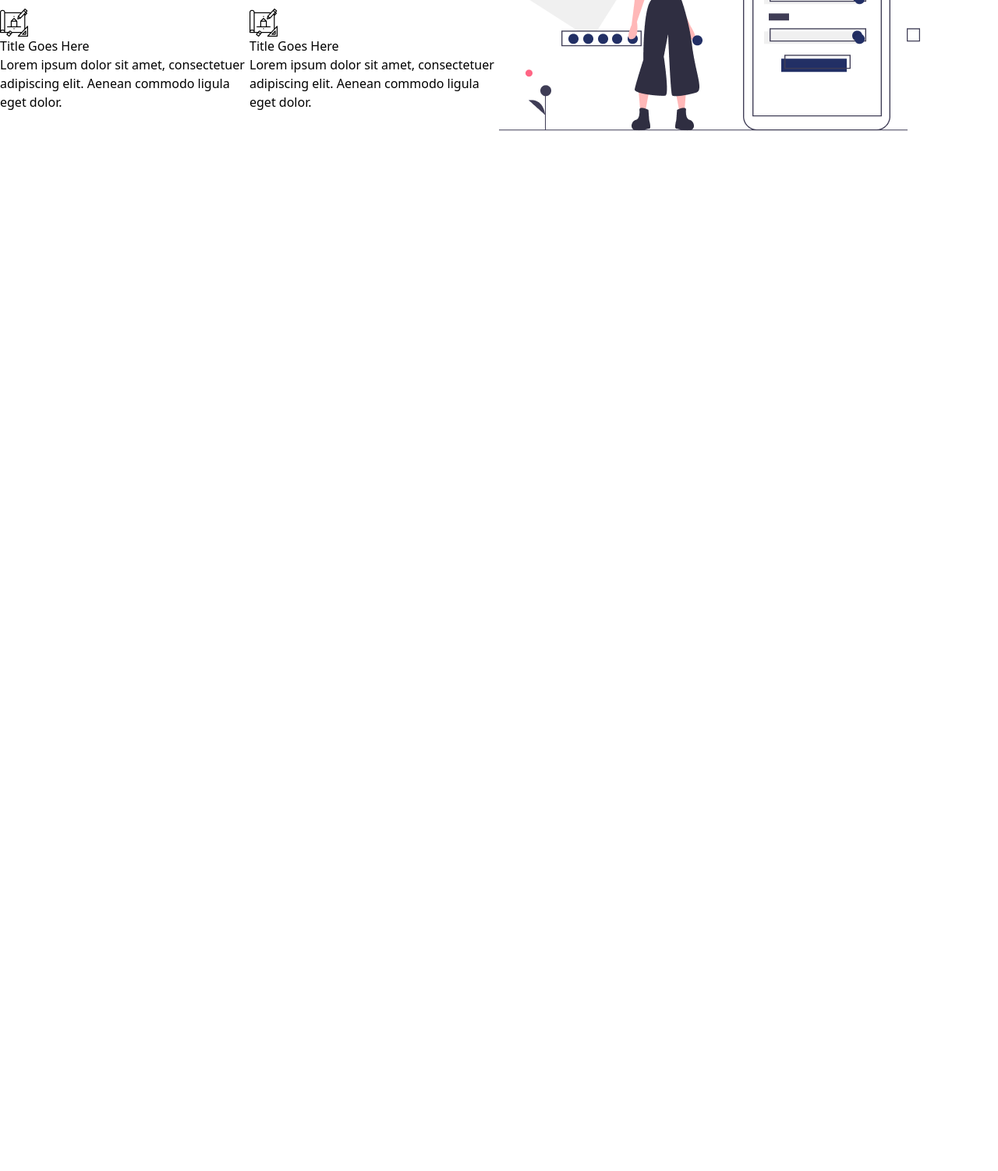
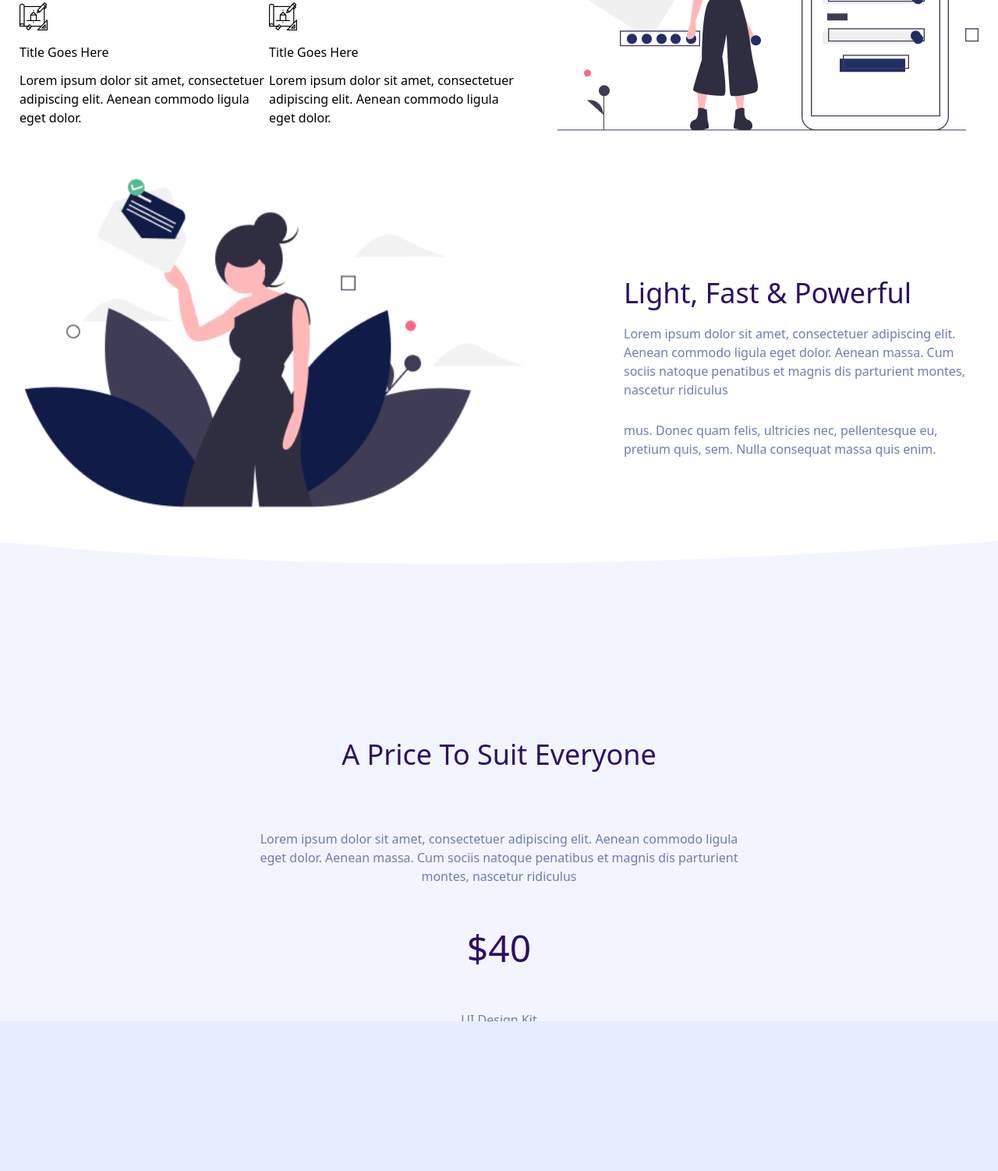
Before and after one commit to JerawalaTufel/tailwind-preactice, a website: page src/index.html in a window 1280 px wide. Shown: the part 1205-2707 px from the top of the page at 78% size. Before the commit the page ends 1393 px from the top, so only its background shows below. Drawn offline with Linux system fonts and the light colour scheme.

Commit message:
--->//https://www.figma.com/file/ydZuSYeyByDRAhN61JeadK/Figma-Website-Template---Landing-Page-(Free)-(Community)?type=design&node-id=108-1324&mode=design&t=RV8NV2qgfVwt99Wh-0

```diff
--- a/src/index.html
+++ b/src/index.html
@@ -47,12 +47,13 @@
             <img src="./images/bg.png"  class="w-full h-full object-fill" alt="">
         </div>
     </div>
-    <div class="container mx-auto max-w-[1440px] flex pb-5">
-        <div class="w-2/4 pt-20">
-            <div class="text-violet-950 text-5xl font-medium pb-3">
+    <div class="container mx-auto max-w-[1440px] flex pb-5 ">
+        <div class="flex justify-around w-full">
+            <div class="w-2/4 pt-20 ">
+                <div class="text-violet-950 text-4xl font-medium pb-3">
                     Light, Fast & Powerful
                 </div>
-            <div class="">
+                <div class="text-fontColor">
                     <div class=" mb-5 pb-2">
                         Lorem ipsum dolor sit amet, consectetuer adipiscing elit. Aenean commodo ligula eget dolor. Aenean massa. Cum sociis natoque penatibus et magnis dis parturient montes, nascetur ridiculus
                     </div>
@@ -62,8 +63,8 @@
                 </div>
                 <div class="flex justify-between mt-20">
                     <div>
-                    <img src="./images/image1.png"  class="w-[36px] h-[36px] object-fill" alt="">
-                    <div>
+                        <img src="./images/image1.png"  class="w-[36px] h-[36px] object-fill mb-4" alt="">
+                        <div class="mb-3">
                             Title Goes Here
                         </div>
                         <div>
@@ -71,8 +72,8 @@
                         </div>
                     </div>
                     <div>
-                    <img src="./images/image1.png"  class="w-[36px] h-[36px] object-fill" alt="">
-                    <div>
+                        <img src="./images/image1.png"  class="w-[36px] h-[36px] object-fill mb-4" alt="">
+                        <div class="mb-3">
                             Title Goes Here
                         </div>
                         <div>
@@ -85,5 +86,60 @@
                 <img src="./images/image.png"  class="w-full h-full object-fill" alt="">
             </div>
         </div>
+    </div>
+
+    <div class="container mx-auto max-w-[1440px] flex pb-5 pt-10">
+        <div class="flex justify-around w-full ">
+            <div class="w-2/4">
+                <img src="./images/image2.png"  class="w-full h-full object-fill" alt="">
+            </div>
+            <div class=" w-2/5">
+                <div class="flex flex-col">
+                    <div class="text-violet-950 text-4xl font-medium pl-16 pt-32 pb-5">
+                        Light, Fast & Powerful
+                    </div>
+                    <div class="text-fontColor pl-16">
+                        <div class=" mb-5 pb-2">
+                            Lorem ipsum dolor sit amet, consectetuer adipiscing elit. Aenean commodo ligula eget dolor. Aenean massa. Cum sociis natoque penatibus et magnis dis parturient montes, nascetur ridiculus
+                        </div>
+                        <div>
+                            mus. Donec quam felis, ultricies nec, pellentesque eu, pretium quis, sem. Nulla consequat massa quis enim.
+                        </div>
+                    </div>
+                </div>
+            </div>
+        </div>
+    </div>
+
+    <!-- <div class="border border-red-900">
+        aaaaaaaaaaaaaaaaaaaaaaa
+    </div> -->
+    <div class="relative w-full">
+        <img src="./images/Rectangle.png" class="w-full h-full object-fill" alt="">
+        <div class="absolute top-1/3 w-full text-center">
+            <div class="text-center">
+                <p class="text-violet-950 text-4xl font-medium pb-5">
+                    A Price To Suit Everyone
+                </p>
+                <p class="text-fontColor p-14">
+                    Lorem ipsum dolor sit amet, consectetuer adipiscing elit. Aenean commodo ligula<br>eget dolor. Aenean massa. Cum sociis natoque penatibus et magnis dis parturient<br>montes, nascetur ridiculus
+                </p>
+                <p class="text-violet-950 text-5xl font-medium">
+                    $40
+                </p>
+                <p class="text-fontColor p-14">
+                    UI Design Kit
+                </p>
+                <p class="p-3 text-[#5D6970]">
+                    See, One price. Simple.
+                </p>
+                <button class="border border-buttonColor bg-buttonColor text-white px-10">Purchase Now</button>
+            </div>
+        </div>
+        <div class="">
+            <img src="./images/Rectangle1.png" class="w-full object-fill absolute bottom-0" alt="">
+        </div>
+    </div>
+
 </body>
 </html>
--- a/tailwind.config.js
+++ b/tailwind.config.js
@@ -5,7 +5,8 @@ module.exports = {
     extend: {
       colors :{
         logoColor : "#37447E",
-        buttonColor : "#111B47"
+        buttonColor : "#111B47",
+        fontColor : '#6F7CB2'
       }
     },
   },
```
Also changed, not shown: src/images/Rectangle.png (added), src/images/Rectangle1.png (added), src/images/image2.png (added), src/output.css. Lines whose indentation alone changed are shown as unchanged.
